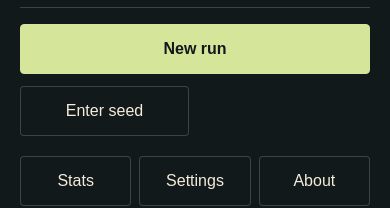
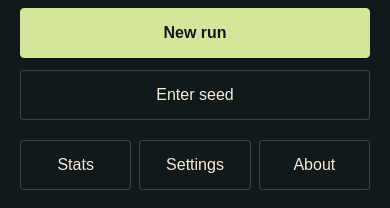
Before and after one commit to davidcai/scoundrel, a React (Vite) app: page / in a window 390 px wide. Shown: the part 181-389 px from the top of the page. Built offline with nearby package versions, Linux system fonts and the light colour scheme.

Commit message:
Refine mobile title spacing and seed button layout

```diff
--- a/src/App.tsx
+++ b/src/App.tsx
@@ -227,7 +227,10 @@ export function App({ initial }: { initial: InitialSave }) {
                       {t('discardRun')}
                     </button>
                   )}
-                  <button className="wide" onClick={() => openPanel('enterSeed')}>
+                  <button
+                    className={game?.status === 'playing' ? 'wide' : 'wide new-run-full'}
+                    onClick={() => openPanel('enterSeed')}
+                  >
                     {t('enterSeed')}
                   </button>
                   <nav className="title-links" aria-label={t('mainMenu')}>
--- a/src/styles.css
+++ b/src/styles.css
@@ -413,6 +413,9 @@ dialog::backdrop {
   }
 }
 @media (max-width: 599px) {
+  .title-layout {
+    padding-top: 16px;
+  }
   .start {
     grid-template-columns: repeat(2, minmax(0, 1fr));
   }
```
